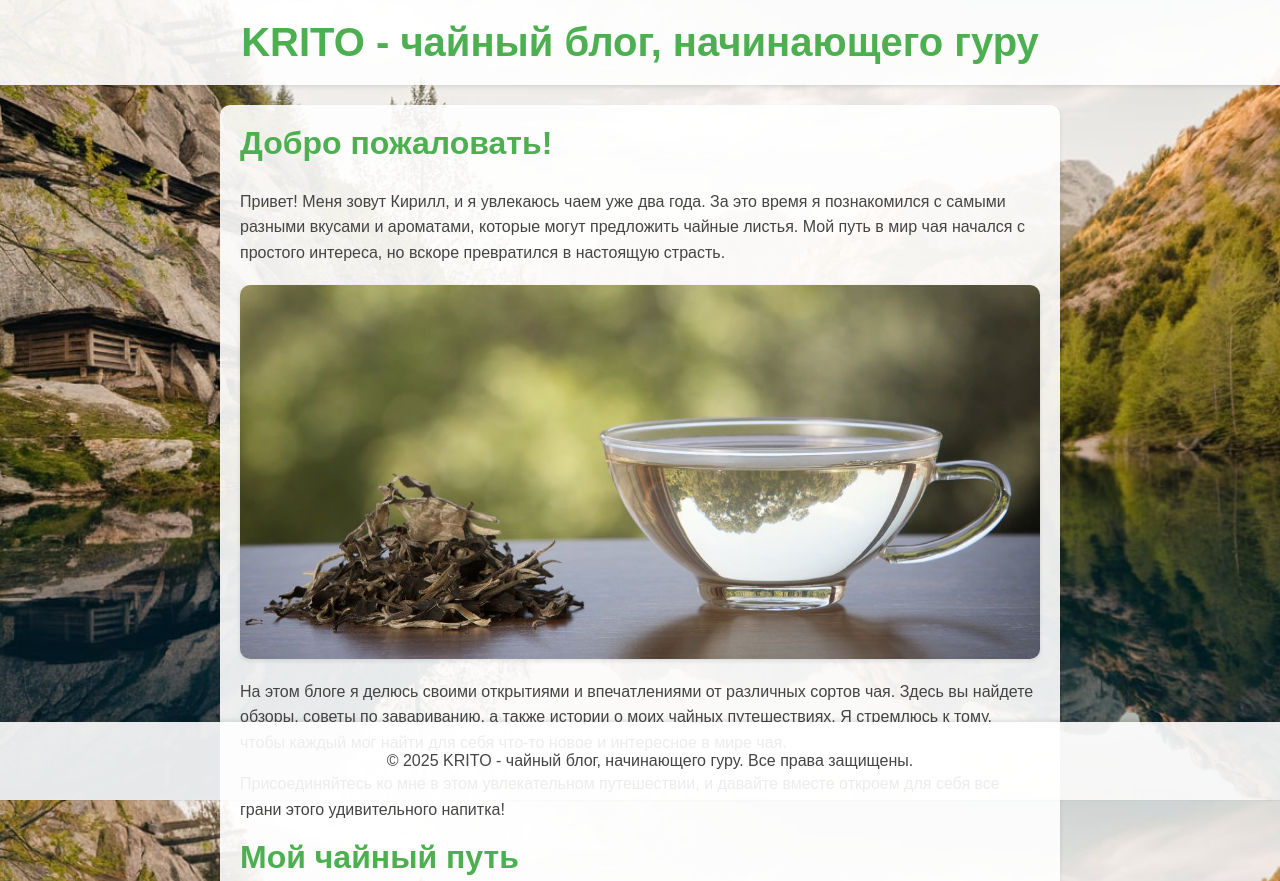
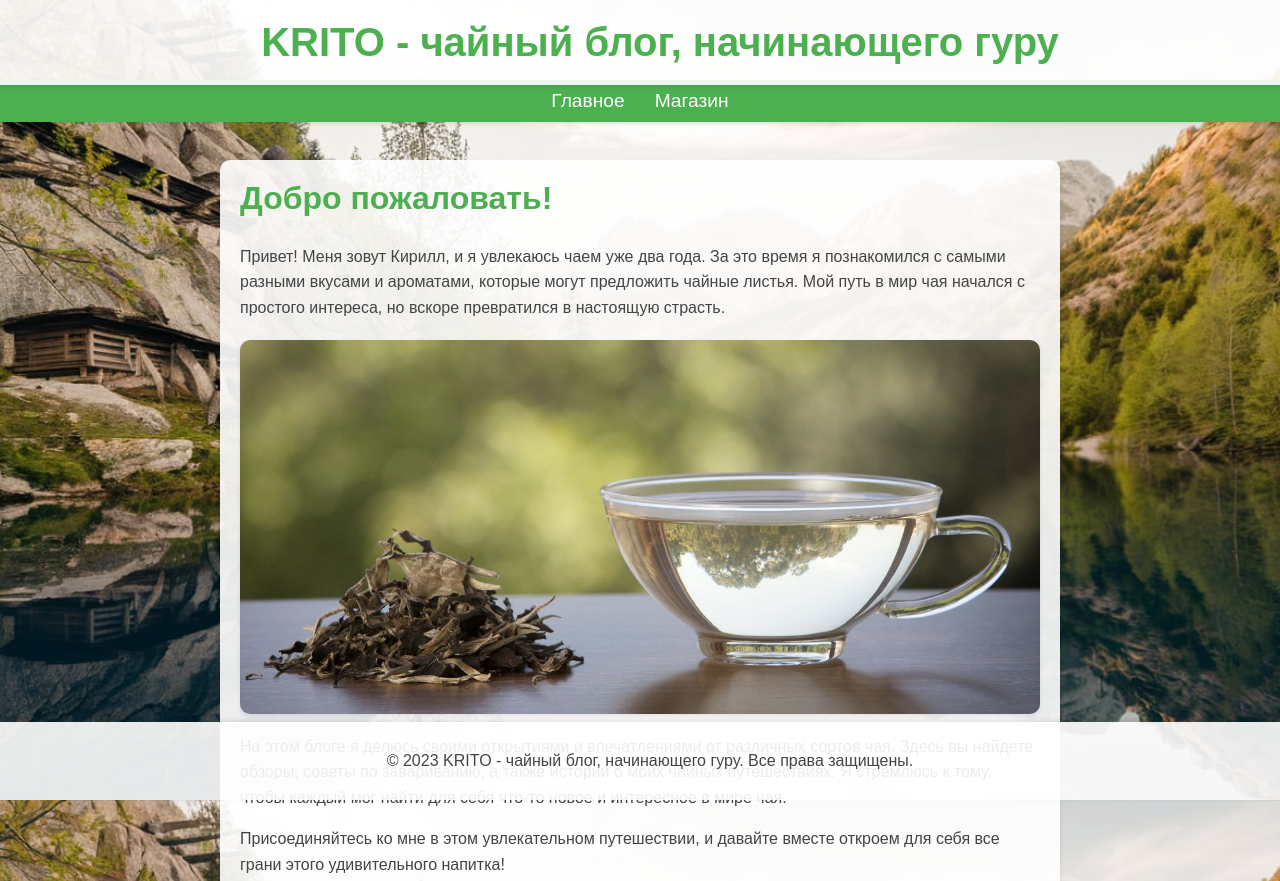
Before and after one commit to KirilliXXX/newSite2, a plain HTML site: page index.html in a window 1280 px wide. Shown: the top 881 px of the page. Drawn offline with Linux system fonts and the light colour scheme.

Commit message:
Add files via upload

```diff
--- a/index.html
+++ b/index.html
@@ -12,6 +12,12 @@
     <header>
         <h1>KRITO - чайный блог, начинающего гуру</h1>
     </header>
+    <nav class="navbar">
+        <ul>
+            <li><a href="#">Главное</a></li>
+            <li><a href="#">Магазин</a></li>
+        </ul>
+    </nav>
     <main>
         <section>
             <h2>Добро пожаловать!</h2>
@@ -54,7 +60,7 @@
         </section>
     </main>
     <footer>
-        <p>&copy; 2025 KRITO - чайный блог, начинающего гуру. Все права защищены.</p>
+        <p>&copy; 2023 KRITO - чайный блог, начинающего гуру. Все права защищены.</p>
     </footer>
 </body>
 
--- a/static/styles/style.css
+++ b/static/styles/style.css
@@ -11,6 +11,11 @@ header {
     padding: 20px;
     text-align: center;
     box-shadow: 0 2px 4px rgba(0, 0, 0, 0.1);
+    position: fixed;
+    width: 100%;
+    top: 0;
+    left: 0;
+    z-index: 1000;
 }
 
 h1 {
@@ -19,11 +24,41 @@ h1 {
     color: #4CAF50;
 }
 
+.navbar {
+    background-color: #4CAF50;
+    padding: 10px 0;
+    text-align: center;
+    box-shadow: 0 2px 4px rgba(0, 0, 0, 0.1);
+    position: fixed;
+    width: 100%;
+    top: 80px; /* Adjust to be below the header */
+    left: 0;
+    z-index: 999;
+}
+
+.navbar ul {
+    list-style: none;
+    padding: 0;
+    margin: 0;
+    display: flex;
+    justify-content: center;
+}
+
+.navbar ul li {
+    margin: 0 15px;
+}
+
+.navbar ul li a {
+    text-decoration: none;
+    color: white;
+    font-size: 1.2em;
+}
+
 main {
     padding: 20px;
     background-color: rgba(255, 255, 255, 0.9);
     max-width: 800px;
-    margin: 20px auto;
+    margin: 160px auto 20px auto; /* Adjust margin to account for fixed header and navbar */
     border-radius: 10px;
     box-shadow: 0 2px 4px rgba(0, 0, 0, 0.1);
     text-align: left;
```
